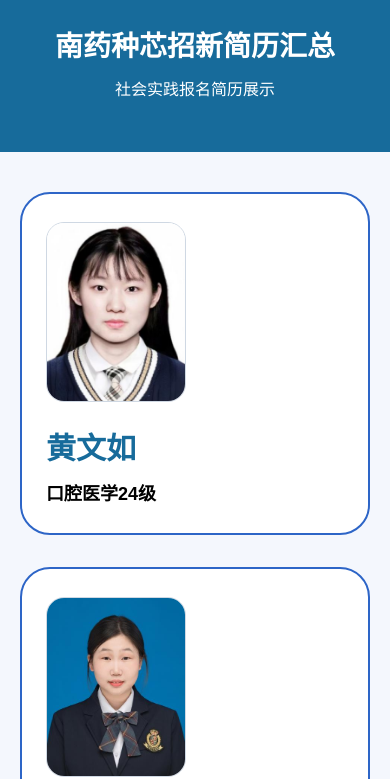
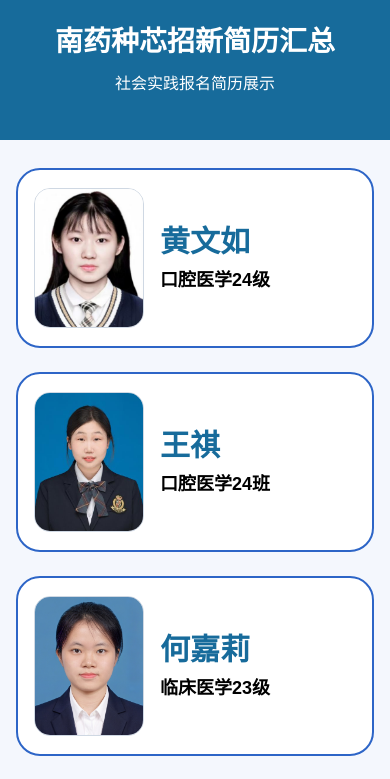
Before and after one commit to ChenWenLong1119/nanyaozhongxin, a plain HTML site: page index.html in a window 390 px wide. Shown: the top 779 px of the page. Drawn offline with Linux system fonts and the light colour scheme.

Commit message:
Update style.css

```diff
--- a/style.css
+++ b/style.css
@@ -20,6 +20,7 @@ body {
   margin: 0;
   font-size: 56px;
   font-weight: 700;
+  line-height: 1.2;
 }
 
 .site-header p {
@@ -72,11 +73,20 @@ body {
   box-shadow: 0 10px 24px rgba(0, 0, 0, 0.12);
 }
 
+.resume-card-info {
+  flex: 1;
+  min-width: 0;
+  display: flex;
+  flex-direction: column;
+  justify-content: center;
+}
+
 .resume-card-info h2 {
   margin: 0 0 14px;
   color: #176b9b;
   font-size: 52px;
   line-height: 1.1;
+  word-break: break-word;
 }
 
 .resume-card-info p {
@@ -84,6 +94,7 @@ body {
   font-size: 24px;
   font-weight: 700;
   color: #000;
+  word-break: break-word;
 }
 
 .photo-box {
@@ -207,33 +218,93 @@ body {
 }
 
 @media (max-width: 700px) {
+  .container {
+    padding: 28px 16px 48px;
+  }
+
+  .card-list {
+    gap: 24px;
+    grid-template-columns: 1fr;
+  }
+
   .resume-card {
-    flex-direction: column;
-    align-items: flex-start;
+    flex-direction: row;
+    align-items: center;
+    gap: 16px;
+    padding: 18px 16px;
+    min-height: auto;
+    border-radius: 24px;
+  }
+
+  .resume-card-info {
+    flex: 1;
+    min-width: 0;
   }
 
   .resume-card-info h2 {
     font-size: 30px;
+    margin: 0 0 8px;
+    line-height: 1.2;
   }
 
   .resume-card-info p {
     font-size: 18px;
+    line-height: 1.4;
   }
 
   .photo-box {
-    width: 140px;
-    height: 180px;
+    width: 110px;
+    height: 140px;
+    border-radius: 16px;
+  }
+
+  .photo-box.large {
+    width: 110px;
+    height: 140px;
+  }
+
+  .photo-placeholder {
+    font-size: 48px;
   }
 
   .detail-top {
     flex-direction: column;
   }
 
+  .site-header {
+    padding: 24px 14px 30px;
+  }
+
   .site-header h1 {
     font-size: 28px;
+    line-height: 1.3;
   }
 
   .site-header p {
     font-size: 16px;
+    margin-top: 10px;
+  }
+
+  .detail-card {
+    padding: 22px 18px;
+  }
+
+  .detail-basic h2 {
+    font-size: 30px;
+  }
+
+  .detail-basic p {
+    font-size: 17px;
+    line-height: 1.7;
+  }
+
+  .detail-section h3 {
+    font-size: 20px;
+  }
+
+  .detail-section p,
+  .detail-section li {
+    font-size: 16px;
+    line-height: 1.8;
   }
 }
```
